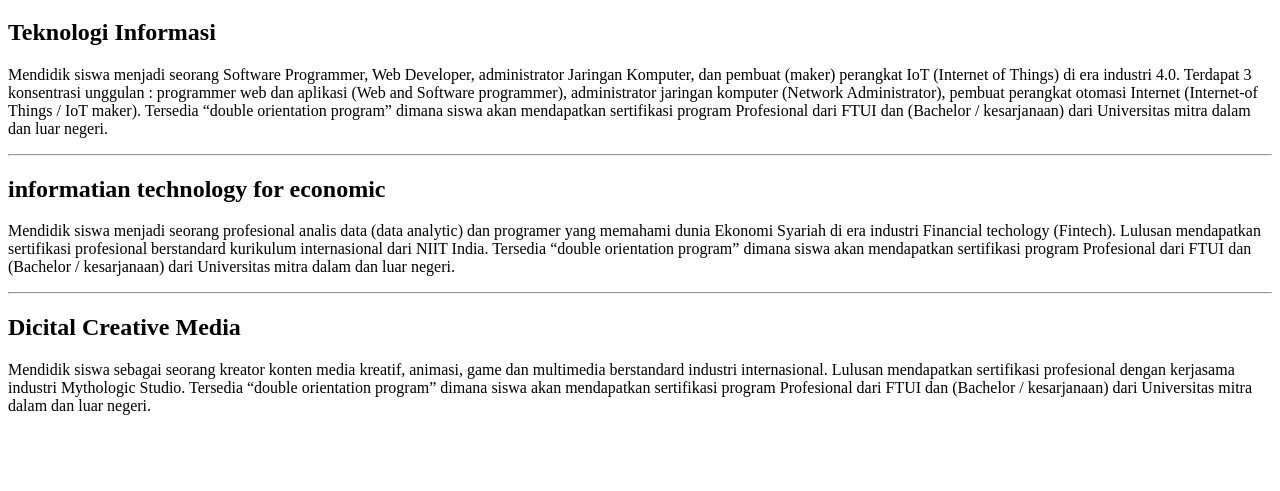
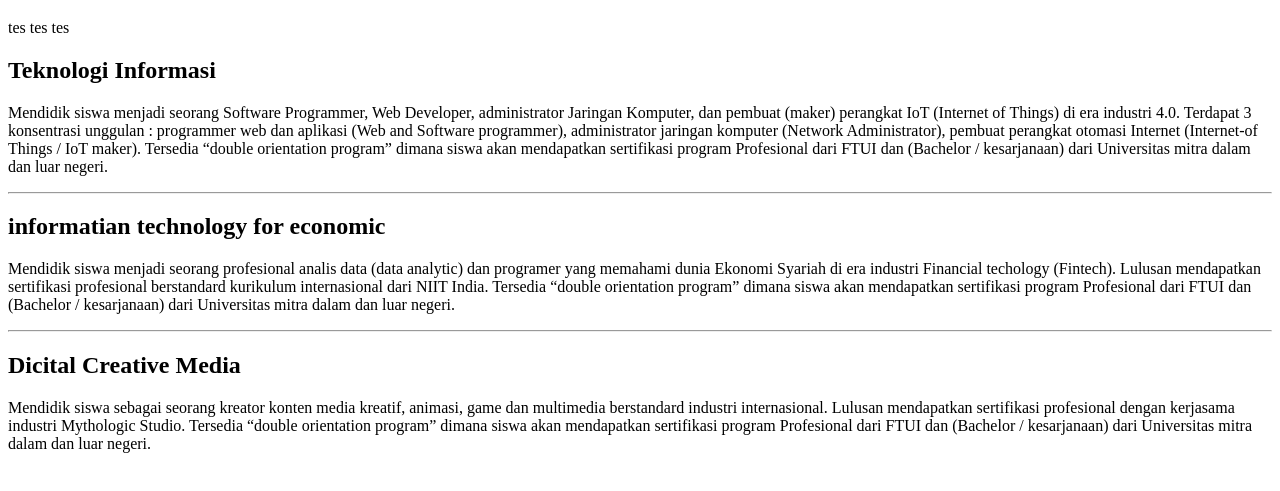
Before and after one commit to Rafik2121/belajar, a plain HTML site: page index.html in a window 1280 px wide. Shown: the part 295-786 px from the top of the page. Drawn offline with Linux system fonts and the light colour scheme.

Commit message:
menambahkan karakter

```diff
--- a/index.html
+++ b/index.html
@@ -10,6 +10,7 @@
     <h1 style="color: crimson;">CCIT FTUI</h1>
     <img src="CCIT PNG.png" alt="CCIT" width="200" height="150" >
     <h1>Program Program CCIT</h1>
+	<p>tes tes tes</p>
     <h2>Teknologi Informasi</h2>
     <p>Mendidik siswa menjadi seorang Software
 Programmer, Web Developer, administrator Jaringan Komputer, dan pembuat (maker) perangkat IoT (Internet of Things) di era industri 4.0.
```
